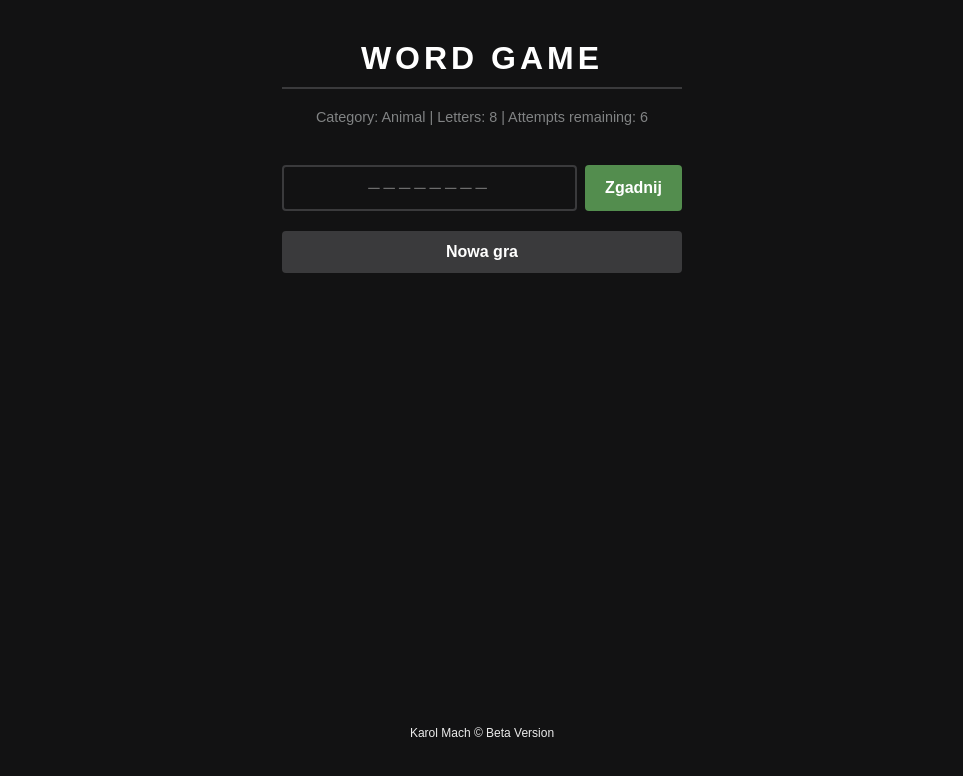
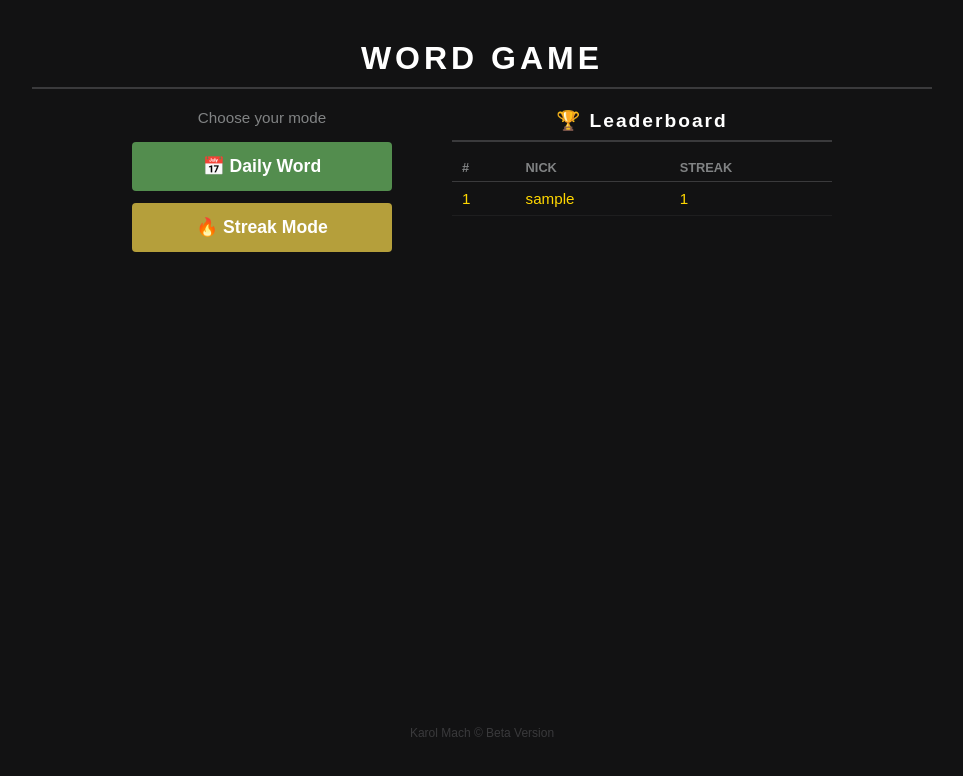
Before and after one commit to KarolM13/word_game, a Flask app: page / in a window 1280 px wide. Shown: the top 776 px of the page, without its empty margins (158-1121 px from the left). Run offline with Flask 3, Linux system fonts and the light colour scheme; data comes from the database, SQL or seed files in the repository; tables that the repository leaves empty hold one stand-in row (values such as "Sample post").

Commit message:
Added 2 game modes , leaderboard ,bugs fixed

```diff
--- a/app/__init__.py
+++ b/app/__init__.py
@@ -28,6 +28,7 @@ def create_app():
 
     with app.app_context():
         from app.models.word import Word
+        from app.models.score import Score
         db.create_all()
         from app.seeds import seed_words
         seed_words()
--- a/app/routes/game_routes.py
+++ b/app/routes/game_routes.py
@@ -1,11 +1,15 @@
 from flask import Blueprint, request, jsonify
 from app.services.word_logic import WordGame
 from app.models.word import Word
+from app.models.score import Score
+from app import db
 import secrets
-game_bp = Blueprint("game",__name__)
+
+game_bp = Blueprint("game", __name__)
 active_games = {}
+active_streaks = {}
 
-@game_bp.route("/api/new_game" ,methods = ["POST"])
+@game_bp.route("/api/new_game", methods=["POST"])
 def new_game():
     random_word = Word.get_random_word()
     if not random_word:
@@ -15,21 +19,112 @@ def new_game():
     active_games[game_id] = game
     return jsonify({
         "game_id": game_id,
-        "word_length":len(random_word.word),
-        "category":random_word.category,
-        "max_attempts":6
+        "word_length": len(random_word.word),
+        "category": random_word.category,
+        "max_attempts": 6
     })
-@game_bp.route("/api/guess", methods = ["POST"])
+
+@game_bp.route("/api/guess", methods=["POST"])
 def guess():
     data = request.get_json()
-    guess_word= data.get("guess")
-    game_id =data.get("game_id")
+    guess_word = data.get("guess")
+    game_id = data.get("game_id")
     if not guess_word:
         return jsonify({"error": "No guess provided"}), 400
     if not game_id or game_id not in active_games:
         return jsonify({"error": "Invalid game ID, start a new game"}), 400
+
+    is_streak = game_id in active_streaks
     game = active_games[game_id]
     result = game.MakeGuess(guess_word)
+
     if result.get("is_over"):
-        del active_games[game_id]
+        if is_streak:
+            streak_data = active_streaks[game_id]
+            if result.get("is_won"):
+                streak_data["streak"] += 1
+                result["streak"] = streak_data["streak"]
+                result["next"] = True
+            else:
+                score = Score(nick=streak_data["nick"], streak=streak_data["streak"])
+                db.session.add(score)
+                db.session.commit()
+                result["streak"] = streak_data["streak"]
+                result["next"] = False
+                del active_streaks[game_id]
+                del active_games[game_id]
+        else:
+            del active_games[game_id]
+
     return jsonify(result)
+
+@game_bp.route("/api/daily", methods=["GET"])
+def daily_game():
+    daily_word = Word.get_daily_word()
+    if not daily_word:
+        return jsonify({"error": "No daily word for today"})
+    game_id = secrets.token_urlsafe(16)
+    game = WordGame(daily_word.word)
+    active_games[game_id] = game
+    return jsonify({
+        "game_id": game_id,
+        "word_length": len(daily_word.word),
+        "category": daily_word.category,
+        "max_attempts": 6
+    })
+
+@game_bp.route("/api/streak/start", methods=["GET"])
+def streak_start():
+    nick = request.args.get("nick")
+    if not nick:
+        return jsonify({"error": "Nick is required"})
+    random_word = Word.get_random_word()
+    if not random_word:
+        return jsonify({"error": "No words in database"}), 400
+    game_id = secrets.token_urlsafe(16)
+    game = WordGame(random_word.word)
+    active_games[game_id] = game
+    active_streaks[game_id] = {
+        "nick": nick,
+        "streak": 0,
+        "used_words": [random_word.word]
+    }
+    return jsonify({
+        "game_id": game_id,
+        "word_length": len(random_word.word),
+        "category": random_word.category,
+        "max_attempts": 6,
+        "streak": 0
+    })
+
+@game_bp.route("/api/streak/next", methods=["GET"])
+def streak_next():
+    game_id = request.args.get("game_id")
+    if not game_id or game_id not in active_streaks:
+        return jsonify({"error": "Invalid game_id!"})
+    streak_data = active_streaks[game_id]
+    used = streak_data["used_words"]
+    random_word = Word.get_random_word(exclude=used)
+    if not random_word:
+        return jsonify({"error": "No more words available"}), 500
+    game = WordGame(random_word.word)
+    active_games[game_id] = game
+    streak_data["used_words"].append(random_word.word)
+    return jsonify({
+        "game_id": game_id,
+        "word_length": len(random_word.word),
+        "category": random_word.category,
+        "max_attempts": 6,
+        "streak": streak_data["streak"]
+    })
+
+@game_bp.route("/api/leaderboard", methods=["GET"])
+def leaderboard():
+    top_scores = Score.query.order_by(Score.streak.desc()).limit(10).all()
+    return jsonify([
+        {
+            "nick": s.nick,
+            "streak": s.streak,
+            "date": s.date.strftime("%d-%m-%Y")
+        } for s in top_scores
+    ])
--- a/app/static/css/style.css
+++ b/app/static/css/style.css
@@ -8,21 +8,147 @@ body {
     background-color: #121213;
     color: #ffffff;
     font-family: Arial, sans-serif;
+    min-height: 100vh;
+    padding: 40px 20px;
     display: flex;
     flex-direction: column;
     align-items: center;
-    min-height: 100vh;
-    padding: 40px 20px;
 }
+
+/*Containers */
 
 .container {
     width: 100%;
-    max-width: 400px;
+    max-width: 900px;
     display: flex;
     flex-direction: column;
     align-items: center;
     gap: 20px;
 }
+
+.hidden {
+    display: none !important;
+}
+
+/* Menu */
+
+#menu {
+    flex-direction: column;
+    align-items: center;
+}
+
+.menu-layout {
+    display: flex;
+    gap: 60px;
+    width: 100%;
+    align-items: flex-start;
+    justify-content: center;
+}
+
+.menu-left {
+    display: flex;
+    flex-direction: column;
+    align-items: center;
+    gap: 16px;
+    min-width: 260px;
+    flex: 0 0 auto;
+}
+
+.subtitle {
+    color: #818384;
+    font-size: 0.95rem;
+    text-align: center;
+}
+
+.menu-buttons {
+    display: flex;
+    flex-direction: column;
+    gap: 12px;
+    width: 100%;
+}
+
+.menu-buttons button {
+    width: 100%;
+    font-size: 1.1rem;
+    padding: 14px;
+}
+
+#streakBtn {
+    background-color: #b59f3b;
+}
+
+#streakBtn:hover {
+    background-color: #d4b94a;
+}
+
+/*Leaderboard*/
+
+.leaderboard {
+    min-width: 280px;
+    flex: 1;
+    max-width: 380px;
+}
+
+.leaderboard h2 {
+    font-size: 1.2rem;
+    letter-spacing: 2px;
+    border-bottom: 2px solid #3a3a3c;
+    padding-bottom: 8px;
+    margin-bottom: 12px;
+    text-align: center;
+}
+
+#leaderboardTable {
+    width: 100%;
+    border-collapse: collapse;
+}
+
+#leaderboardTable th {
+    color: #818384;
+    font-size: 0.8rem;
+    text-transform: uppercase;
+    padding: 6px 10px;
+    text-align: left;
+    border-bottom: 1px solid #3a3a3c;
+}
+
+#leaderboardTable td {
+    padding: 8px 10px;
+    font-size: 0.95rem;
+    border-bottom: 1px solid #1e1e1f;
+}
+
+#leaderboardTable tr:first-child td { color: #ffd700; }
+#leaderboardTable tr:nth-child(2) td { color: #c0c0c0; }
+#leaderboardTable tr:nth-child(3) td { color: #cd7f32; }
+
+/* Nick screen */
+
+#nickScreen {
+    max-width: 400px;
+}
+
+#nickInput {
+    text-transform: none;
+    letter-spacing: 0;
+    text-align: left;
+    padding-left: 16px;
+}
+
+/* Game view */
+
+#game {
+    max-width: 420px;
+}
+
+.streak-counter {
+    font-size: 1.2rem;
+    font-weight: bold;
+    color: #b59f3b;
+    letter-spacing: 2px;
+}
+
+/* Title */
 
 h1 {
     font-size: 2rem;
@@ -34,11 +160,15 @@ h1 {
     text-align: center;
 }
 
+/* Info */
+
 .info {
     font-size: 0.9rem;
     color: #818384;
     text-align: center;
 }
+
+/* Board */
 
 .board {
     display: flex;
@@ -69,6 +199,8 @@ h1 {
 .yellow { background-color: #b59f3b; }
 .grey   { background-color: #3a3a3c; }
 
+/* Input */
+
 .input-area {
     display: flex;
     gap: 8px;
@@ -93,6 +225,8 @@ input:focus {
     border-color: #818384;
 }
 
+/* Buttons */
+
 button {
     padding: 12px 20px;
     font-size: 1rem;
@@ -109,14 +243,29 @@ button:hover {
     background-color: #6aaf63;
 }
 
-#newGameBtn {
-    background-color: #3a3a3c;
-    width: 100%;
+#nextWordBtn {
+    background-color: #b59f3b;
 }
 
-#newGameBtn:hover {
-    background-color: #4a4a4c;
+#nextWordBtn:hover {
+    background-color: #d4b94a;
 }
+
+.back-btn {
+    background-color: #b59f3b;
+    color: #ffffff;
+    font-size: 0.9rem;
+    padding: 10px 24px;
+    width: auto;
+    align-self: center;
+}
+
+.back-btn:hover {
+    background-color: #d4b94a;
+    color: #ffffff;
+}
+
+/* Messages */
 
 .message {
     font-size: 1rem;
@@ -128,9 +277,11 @@ button:hover {
 .message.win  { color: #538d4e; }
 .message.lose { color: #e74c3c; }
 
+/* Footer */
+
 footer {
     text-align: center;
-    color: #ececec;
+    color: #3a3a3c;
     font-size: 0.75rem;
     margin-top: auto;
     padding: 20px;
--- a/app/static/js/game.js
+++ b/app/static/js/game.js
@@ -1,50 +1,147 @@
 let currentGameId = null;
 let wordLength = 0;
 let currentCategory = "";
+let currentMode = null;
+let currentStreak = 0;
+let currentNick = "";
 
-window.addEventListener('load', function() {
-    startNewGame();
+function showMenu() {
+    document.getElementById("menu").classList.remove("hidden");
+    document.getElementById("game").classList.add("hidden");
+    document.getElementById("nickScreen").classList.add("hidden");
+    loadLeaderboard();
+}
+
+function showGame() {
+    document.getElementById("menu").classList.add("hidden");
+    document.getElementById("game").classList.remove("hidden");
+    document.getElementById("nickScreen").classList.add("hidden");
+}
+
+function showNickScreen() {
+    document.getElementById("menu").classList.add("hidden");
+    document.getElementById("game").classList.add("hidden");
+    document.getElementById("nickScreen").classList.remove("hidden");
+}
+
+function loadLeaderboard() {
+    fetch("/api/leaderboard")
+        .then(r => r.json())
+        .then(data => {
+            const tbody = document.getElementById("leaderboardBody");
+            tbody.innerHTML = "";
+            if (!data.length) {
+                tbody.innerHTML = "<tr><td colspan='3'>No scores yet</td></tr>";
+                return;
+            }
+            data.forEach((score, index) => {
+                const row = document.createElement("tr");
+                row.innerHTML = `<td>${index + 1}</td><td>${score.nick}</td><td>${score.streak}</td>`;
+                tbody.appendChild(row);
             });
-function updateInfo(remaining) {
-    document.getElementById("info").textContent =
-        `Category: ${currentCategory} | Letters: ${wordLength} | Attempts remaining: ${remaining}`;
+        })
+        .catch(err => console.error("Error loading leaderboard:", err));
 }
-function startNewGame() {
+
+function startDaily() {
+    const today = new Date().toISOString().split("T")[0];
+    currentMode = "daily";
+    showGame();
     document.getElementById("board").innerHTML = "";
-    document.getElementById("guess").value = "";
+    document.getElementById("streakCounter").classList.add("hidden");
+    document.getElementById("nextWordBtn").classList.add("hidden");
+    document.getElementById("info").textContent = "";
 
-    fetch("/api/new_game", {
-        method: "POST",
-        headers: { "Content-Type": "application/json" }
-    })
-    .then(response => response.json())
+    if (localStorage.getItem("dailyPlayed") === today) {
+        document.getElementById("info").textContent = "You already played today! Come back tomorrow.";
+        document.getElementById("guessBtn").classList.add("hidden");
+        document.getElementById("guess").classList.add("hidden");
+        return;
+    }
+
+    document.getElementById("guess").classList.remove("hidden");
+    document.getElementById("guessBtn").classList.remove("hidden");
+
+    fetch("/api/daily")
+        .then(r => r.json())
         .then(data => {
+            if (data.error) {
+                document.getElementById("info").textContent = data.error;
+                return;
+            }
             currentGameId = data.game_id;
             wordLength = data.word_length;
-        currentCategory = data.category
-
+            currentCategory = data.category;
             const input = document.getElementById("guess");
             input.maxLength = wordLength;
             input.placeholder = "─".repeat(wordLength);
-        updateInfo(data.max_attempts)
-
+            updateInfo(data.max_attempts);
         })
-    .catch(error => console.error('Error starting game:', error));
+        .catch(err => console.error("Error starting daily:", err));
 }
 
-document.getElementById("guessBtn").addEventListener("click", function() {
-    const guessValue = document.getElementById("guess").value.trim();
+function startStreak(nick) {
+    currentMode = "streak";
+    currentNick = nick;
+    currentStreak = 0;
+    showGame();
+    document.getElementById("board").innerHTML = "";
+    document.getElementById("info").textContent = "";
+    document.getElementById("guess").classList.remove("hidden");
+    document.getElementById("guessBtn").classList.remove("hidden");
+    document.getElementById("nextWordBtn").classList.add("hidden");
 
-    if (!currentGameId) {
-        startNewGame();
-        return;
+    const streakCounter = document.getElementById("streakCounter");
+    streakCounter.classList.remove("hidden");
+    streakCounter.textContent = `Streak: ${currentStreak}`;
+
+    fetch(`/api/streak/start?nick=${encodeURIComponent(nick)}`)
+        .then(r => r.json())
+        .then(data => {
+            if (data.error) { alert(data.error); showMenu(); return; }
+            currentGameId = data.game_id;
+            wordLength = data.word_length;
+            currentCategory = data.category;
+            const input = document.getElementById("guess");
+            input.maxLength = wordLength;
+            input.placeholder = "─".repeat(wordLength);
+            updateInfo(data.max_attempts);
+        })
+        .catch(err => console.error("Error starting streak:", err));
 }
 
-    if (!guessValue) {
-        alert("Enter a word!");
-        return;
+function nextStreakWord() {
+    document.getElementById("board").innerHTML = "";
+    document.getElementById("info").textContent = "";
+    document.getElementById("guess").value = "";
+    document.getElementById("nextWordBtn").classList.add("hidden");
+    document.getElementById("guess").classList.remove("hidden");
+    document.getElementById("guessBtn").classList.remove("hidden");
+
+    fetch(`/api/streak/next?game_id=${currentGameId}`)
+        .then(r => r.json())
+        .then(data => {
+            if (data.error) { alert(data.error); showMenu(); return; }
+            currentGameId = data.game_id;
+            wordLength = data.word_length;
+            currentCategory = data.category;
+            const input = document.getElementById("guess");
+            input.maxLength = wordLength;
+            input.placeholder = "─".repeat(wordLength);
+            updateInfo(data.max_attempts);
+        })
+        .catch(err => console.error("Error loading next word:", err));
 }
 
+function updateInfo(remaining) {
+    document.getElementById("info").textContent =
+        `Category: ${currentCategory} | Letters: ${wordLength} | Attempts left: ${remaining}`;
+}
+
+document.getElementById("guessBtn").addEventListener("click", function () {
+    const guessValue = document.getElementById("guess").value.trim();
+    if (!currentGameId) { alert("No active game!"); return; }
+    if (!guessValue) { alert("Enter a word!"); return; }
     if (guessValue.length !== wordLength) {
         alert(`Word must be exactly ${wordLength} letters!`);
         return;
@@ -55,47 +152,80 @@ document.getElementById("guessBtn").addEventListener("click", function() {
         headers: { "Content-Type": "application/json" },
         body: JSON.stringify({ guess: guessValue, game_id: currentGameId })
     })
-    .then(response => response.json())
+        .then(r => r.json())
         .then(data => {
-        if (data.error) {
-            alert(data.error);
-            return;
-        }
+            if (data.error) { alert(data.error); return; }
 
             const board = document.getElementById("board");
             const row = document.createElement("div");
             row.classList.add("guess-row");
-
-        data.result.forEach((color, index) => {
+            data.result.forEach((color, i) => {
                 const letter = document.createElement("span");
-            letter.textContent = guessValue[index];
+                letter.textContent = guessValue[i].toUpperCase();
                 letter.classList.add(color);
                 row.appendChild(letter);
             });
-
             board.appendChild(row);
 
             if (data.is_won) {
+                confetti({
+                    particleCount:100,
+                    spread: 70,
+                    origin: {y:0.6}
+                });
+                if (currentMode === "streak") {
+                    currentStreak = data.streak;
+                    document.getElementById("streakCounter").textContent = `Streak: ${currentStreak}`;
                     const msg = document.createElement("p");
-            msg.textContent = "Congratulations! You won! 🎉";
+                    msg.textContent = `✅ Correct! Streak: ${currentStreak}`;
                     msg.classList.add("message", "win");
                     board.appendChild(msg);
+                    document.getElementById("guess").classList.add("hidden");
+                    document.getElementById("guessBtn").classList.add("hidden");
+                    document.getElementById("nextWordBtn").classList.remove("hidden");
+                } else {
+                    localStorage.setItem("dailyPlayed", new Date().toISOString().split("T")[0]);
+                    const msg = document.createElement("p");
+                    msg.textContent = "🎉 Congratulations! You won!";
+                    msg.classList.add("message", "win");
+                    board.appendChild(msg);
+                    document.getElementById("guess").classList.add("hidden");
+                    document.getElementById("guessBtn").classList.add("hidden");
                     currentGameId = null;
+                }
             } else if (data.is_over) {
                 const msg = document.createElement("p");
-            msg.textContent = `Game over! The word was: "${data.answer.toUpperCase()}"`;
+                if (currentMode === "streak") {
+                    msg.textContent = ` Game over! The word was: "${data.answer.toUpperCase()}" | Final streak: ${currentStreak}`;
+                    loadLeaderboard();
+                } else {
+                    msg.textContent = ` Game over! The word was: "${data.answer.toUpperCase()}"`;
+                }
                 msg.classList.add("message", "lose");
                 board.appendChild(msg);
+                document.getElementById("guess").classList.add("hidden");
+                document.getElementById("guessBtn").classList.add("hidden");
                 currentGameId = null;
             } else {
-            updateInfo(data.remaining)
+                updateInfo(data.remaining);
             }
 
             document.getElementById("guess").value = "";
         })
-    .catch(error => console.error('Error:', error));
+        .catch(err => console.error("Error:", err));
 });
 
-document.getElementById("newGameBtn").addEventListener("click", function() {
-    startNewGame();
+document.getElementById("nextWordBtn").addEventListener("click", nextStreakWord);
+document.getElementById("dailyBtn").addEventListener("click", startDaily);
+document.getElementById("streakBtn").addEventListener("click", showNickScreen);
+
+document.getElementById("startStreakBtn").addEventListener("click", function () {
+    const nick = document.getElementById("nickInput").value.trim();
+    if (!nick) { alert("Enter a nick!"); return; }
+    startStreak(nick);
 });
+
+document.getElementById("backFromNickBtn").addEventListener("click", showMenu);
+document.getElementById("backBtn").addEventListener("click", showMenu);
+
+window.addEventListener("load", showMenu);
--- a/app/templates/index.html
+++ b/app/templates/index.html
@@ -1,25 +1,69 @@
 <!DOCTYPE html>
-<html lang="pl">
+<html lang="en">
 <head>
     <meta charset="UTF-8">
     <meta name="viewport" content="width=device-width, initial-scale=1.0">
     <title>Word Game</title>
     <link rel="stylesheet" href="{{ url_for('static', filename='css/style.css') }}">
+    <script src="https://cdn.jsdelivr.net/npm/canvas-confetti@1.9.2/dist/confetti.browser.min.js"></script>
 </head>
 <body>
-    <div class="container">
+
+    <div id="menu" class="container">
         <h1>Word Game</h1>
 
+        <div class="menu-layout">
+            <div class="menu-left">
+                <p class="subtitle">Choose your mode</p>
+                <div class="menu-buttons">
+                    <button id="dailyBtn">📅 Daily Word</button>
+                    <button id="streakBtn">🔥 Streak Mode</button>
+                </div>
+            </div>
+
+            <div class="leaderboard">
+                <h2>🏆 Leaderboard</h2>
+                <table id="leaderboardTable">
+                    <thead>
+                        <tr>
+                            <th>#</th>
+                            <th>Nick</th>
+                            <th>Streak</th>
+                        </tr>
+                    </thead>
+                    <tbody id="leaderboardBody">
+                        <tr><td colspan="3">Loading...</td></tr>
+                    </tbody>
+                </table>
+            </div>
+        </div>
+    </div>
+
+    <div id="nickScreen" class="container hidden">
+        <h1>🔥 Streak Mode</h1>
+        <p class="subtitle">Enter your nick to start</p>
+        <div class="input-area">
+            <input type="text" id="nickInput" placeholder="Your nick..." maxlength="25">
+            <button id="startStreakBtn">Start</button>
+        </div>
+        <button id="backFromNickBtn" class="back-btn">← Back</button>
+    </div>
+
+    <div id="game" class="container hidden">
+        <h1 id="gameTitle">Word Game</h1>
+
         <div id="info" class="info"></div>
+        <div id="streakCounter" class="streak-counter" style="display:none;"></div>
 
         <div id="board" class="board"></div>
 
         <div class="input-area">
-            <input type="text" id="guess" placeholder="Wpisz słowo...">
-            <button id="guessBtn">Zgadnij</button>
+            <input type="text" id="guess" placeholder="─────">
+            <button id="guessBtn">Guess</button>
+            <button id="nextWordBtn" class="hidden">Next =></button>
         </div>
 
-        <button id="newGameBtn">Nowa gra</button>
+        <button id="backBtn" class="back-btn">← Back to Menu</button>
     </div>
 
     <footer>
```
Also changed, not shown: app/models/score.py (added, +16 -0 lines), app/models/word.py (+11 -7 lines), app/seeds.py (+26 -20 lines), docker-compose.yml (+11 -5 lines), app/config.py (deleted), app/models/__init__.py (deleted), app/models/config.py (deleted), app/models/user.py (deleted), app/routes/__init__.py (deleted), 5 other files. Lines whose indentation alone changed are shown as unchanged.
